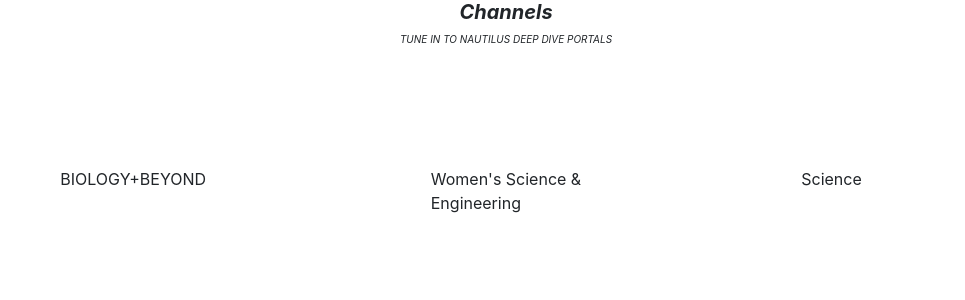
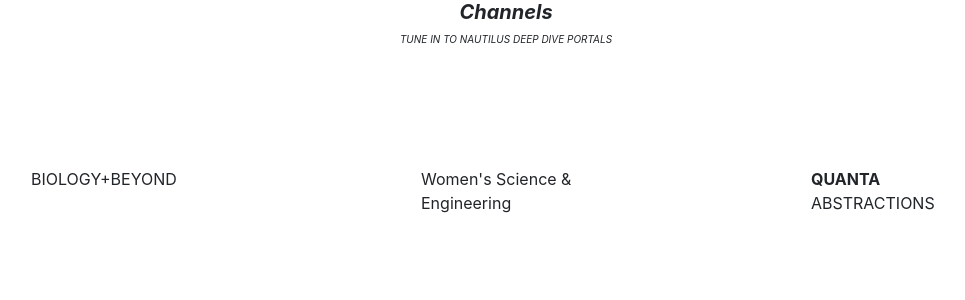
Before and after one commit to SunShineOneX/nautilus_mockup, a React (Create React App) app: page / in a window 1280 px wide. Shown: the top 300 px of the page, without its empty margins (134-1099 px from the left). Built offline with nearby package versions, Linux system fonts and the light colour scheme.

Commit message:
styles upd

```diff
--- a/src/components/Channels.js
+++ b/src/components/Channels.js
@@ -23,7 +23,7 @@
                         </div>
                         <div class="col-lg-4">
                         <div id="card" class="card">
-                            Science
+                            <p><strong>QUANTA</strong> ABSTRACTIONS</p>
                         </div>
                         </div>
                     </div>
```
